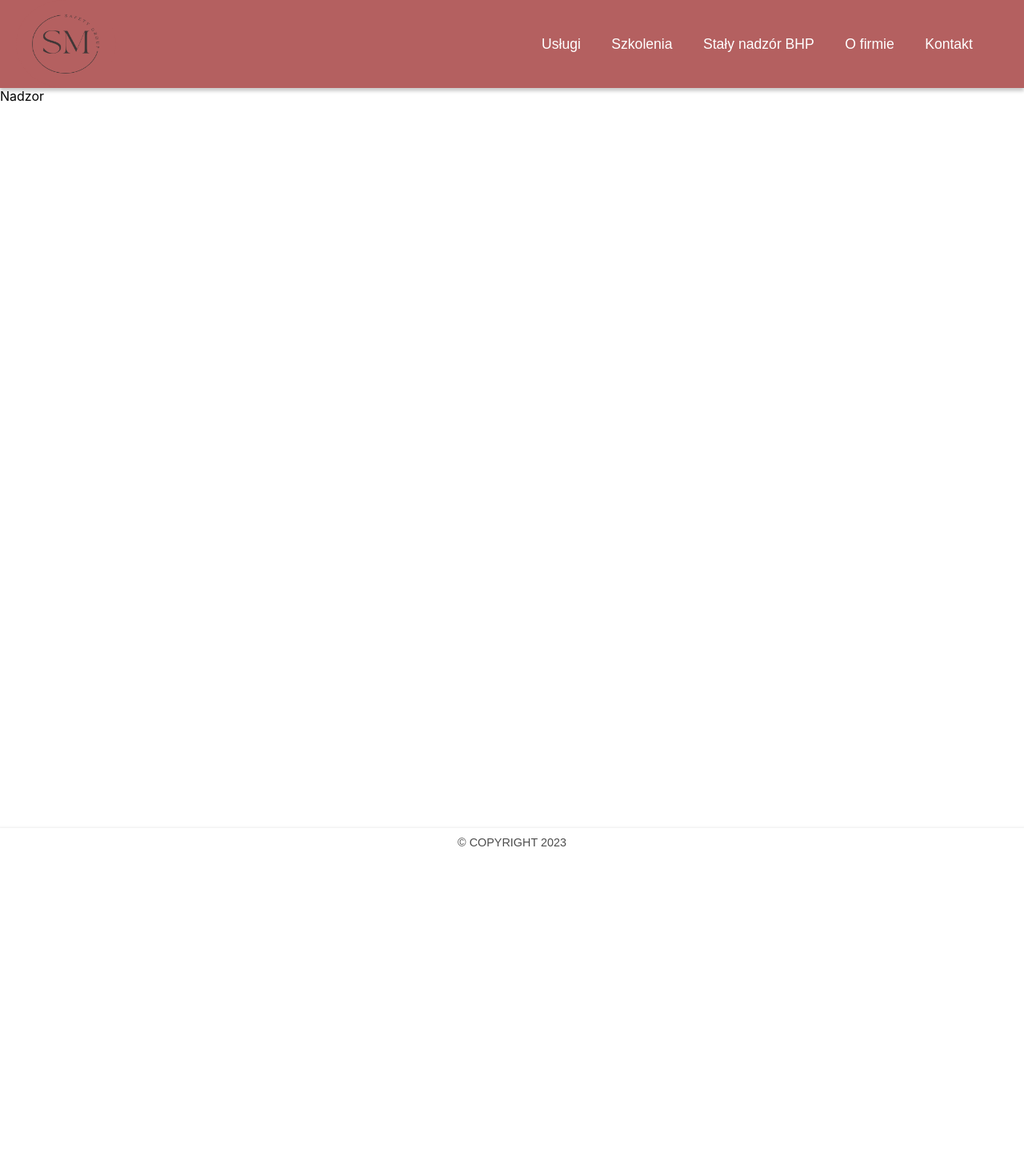
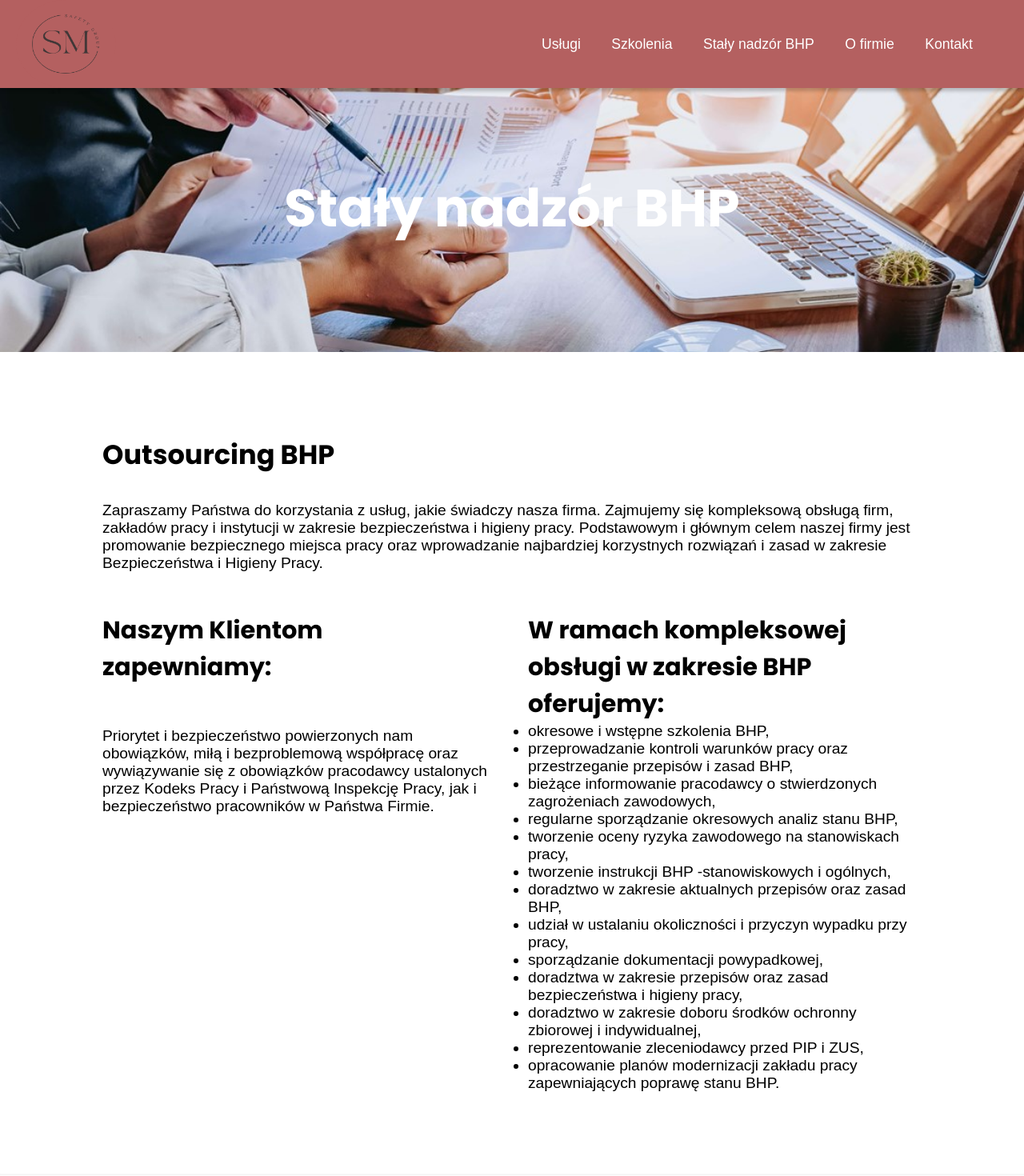
Before and after one commit to sanderhow/EHS_website, a React (Create React App) app: page /nadzor in a window 1280 px wide. Shown: the top 1470 px of the page at 80% size. Before the commit the page ends 1071 px from the top, so only its background shows below. Built offline with nearby package versions, Linux system fonts and the light colour scheme.

Commit message:
Firma.part.

```diff
--- a/public/index.html
+++ b/public/index.html
@@ -25,6 +25,13 @@
     <link rel="preconnect" href="https://fonts.googleapis.com">
     <link rel="preconnect" href="https://fonts.gstatic.com" crossorigin>
     <link href="https://fonts.googleapis.com/css2?family=Alegreya+Sans:wght@700&family=Lora:wght@400;600;700&display=swap" rel="stylesheet">
+    <link rel="preconnect" href="https://fonts.googleapis.com">
+    <link rel="preconnect" href="https://fonts.gstatic.com" crossorigin>
+    <link href="https://fonts.googleapis.com/css2?family=Poppins:wght@200;300;500;600;700&display=swap" rel="stylesheet">
+    <link rel="preconnect" href="https://fonts.googleapis.com">
+    <link rel="preconnect" href="https://fonts.gstatic.com" crossorigin>
+    <link href="https://fonts.googleapis.com/css2?family=Rock+Salt&display=swap" rel="stylesheet">
+
     <script src="https://kit.fontawesome.com/45bc4fadbe.js" crossorigin="anonymous"></script>
     <script defer="defer" src="https://use.fontawesome.com/releases/v5.0.7/js/all.js"></script>
     <!--
--- a/src/Pages/Firma/Firma.jsx
+++ b/src/Pages/Firma/Firma.jsx
@@ -1,7 +1,38 @@
 import React from 'react';
+import * as P from "./partsFirma";
 
 function Firma() {
-  return <div>Firma</div>
-}
+  return (
+  <>
+  <P.CompanyWrapper>
+    {/* <P.CompanyHeader>Wybierz</P.CompanyHeader> */}
+    <P.CompanyHeaderLogo>SM Group</P.CompanyHeaderLogo>
+    <P.CompanyWrapperText>
+      <P.WrapperText>Jesteśmy solidnym partnerem biznesowym
+      nastawionym na długofalowe relacje i współpracę.
+      </P.WrapperText>
+    </P.CompanyWrapperText>
+  </P.CompanyWrapper>
+  <P.CompanyWrapper2>
+    <P.CompanyWrapper2List1>
+      Nasza aktualna wiedza i świeże podejście w branży BHP sprawia że możemy zaproponować profesjonalne i ciekawe szkolenia dla każdej grupy pracowników w bardzo atrakcyjnych i konkurencyjnych cenach. Zapraszamy do zapoznania się z naszą ofertą, którą na pewno uda nam się dostosować do Państwa potrzeb uzależnionych
+      od specyfiki i wielkości firmy i oczekiwań zarówno finansowych jak i wartości dodanych.
+    </P.CompanyWrapper2List1>
+    <P.CompanyWrapper2List2>
+      Podpierając się aktualną wiedzą i doświadczeniami staramy się sprostać oczekiwaniom wszystkich pracodawców, których sukces, bezpieczeństwo i zadowolenie są dla nas najwyższą wartością. Nasza praca to przede wszystkim ciągłe wyznaczanie sobie nowych celów i udoskonalanie wiedzy
+      co pozwoli na osiągnięcie realnego sukcesu i zapewnienie bezpieczeństwa Państwa firmie.
+    </P.CompanyWrapper2List2>
+    <P.CompanyWrapper2List3>
+      Możemy zagwarantować że wszystkie nasze szkolenia znajdują się na najwyższym poziomie merytorycznym co stanowi podstawę i stały fundament jakości przyszłej pracy. Starając się sprostać Państwa oczekiwaniom tworzymy nasze kursy i szkolenia BHP dostosowując je do Państwa indywidualnych oczekiwań i potrzeb. Nasza oferta składa się zarówno z tradycyjnych
+      szkoleń jak i kursów e-learningowych, dzięki którym przeprowadzenie szkolenia staje się prostsze i łatwiejsze.
+    </P.CompanyWrapper2List3>
+    <P.CompanyWrapper2List4>
+      Działamy w pełnej świadomości że dla naszych klientów najważniejsza jest szybkość,
+      profesjonalne podejście oraz cena. Obsługa BHP na najwyższym poziomie razem z starannie przeprowadzonymi szkoleniami zaowocują zwiększoną wydajnością oraz jakością pracy. Przy okazji Państwa jako pracodawców zabezpieczą przed odpowiedzialnością i konsekwencjami ewentualnych wypadków i nieprzyjemnych zdarzeń.
+    </P.CompanyWrapper2List4>
+
+  </P.CompanyWrapper2>
+  </>
+  )}
 
 export default Firma;
--- a/src/Pages/Firma/partsFirma.jsx
+++ b/src/Pages/Firma/partsFirma.jsx
@@ -1,5 +1,46 @@
 import styled from 'styled-components';
 
-export const Wrapper = styled.div`
+export const CompanyWrapper = styled.div`
+    position: relative;
+`
+// export const CompanyHeader = styled.h3`
+//     font-family: 'Poppins', sans-serif;
+//     font-size: 2.1rem;
+//     display: flex;
+//     margin: 3% 10%;
+// `
+
+export const CompanyHeaderLogo = styled.h3`
+    font-family: 'Rock Salt', cursive;
+    font-size: 2.1rem;
+    display: flex;
+    margin: 3% 30% 0 10%;
+`
+
+export const CompanyWrapperText = styled.div`
+    margin-left: 10%;
+`
+
+export const WrapperText = styled.p`
+    font-family: "Alegreya Regular400", sans-serif;
+    font-size: 1.6rem;
+`
+
+export const CompanyWrapper2 = styled.div`
+    font-family: "Alegreya Regular400", sans-serif;
+    font-size: 1.2rem;
+    margin: 0 35% 0 10%;
+`
+
+export const CompanyWrapper2List1 = styled.p`
 
 `
+export const CompanyWrapper2List2 = styled.p`
+
+`
+export const CompanyWrapper2List3 = styled.p`
+
+`
+export const CompanyWrapper2List4 = styled.p`
+
+`
--- a/src/Pages/Nadzor/Nadzor.jsx
+++ b/src/Pages/Nadzor/Nadzor.jsx
@@ -1,7 +1,49 @@
 import React from 'react';
+import * as P from "./partsNadzor";
 
 function Nadzor() {
-  return <div>Nadzor</div>
+  return (
+    <>
+      <P.ParallaxWrapper>
+        <P.ParallaxLayer1/>
+        <P.ParallaxLayer2>
+          <P.ControlHeader>
+          Stały nadzór BHP
+         </P.ControlHeader>
+        </P.ParallaxLayer2>
+      </P.ParallaxWrapper>
+      <P.Outsourcing>
+        <P.OutsourcingHeader>Outsourcing BHP</P.OutsourcingHeader>
+        <P.OutsourcingText>Zapraszamy Państwa do korzystania z usług, jakie świadczy nasza firma. Zajmujemy się kompleksową obsługą firm, zakładów pracy i instytucji w zakresie bezpieczeństwa i higieny pracy. Podstawowym i głównym celem naszej firmy jest promowanie bezpiecznego miejsca pracy oraz wprowadzanie najbardziej korzystnych rozwiązań i zasad w zakresie Bezpieczeństwa i Higieny Pracy.</P.OutsourcingText>
+      </P.Outsourcing>
+
+      <P.WrapperOutsourcingOffer>
+        <P.LeftContainerOutsourcingOffer>
+          <P.LeftContainerHeader>Naszym Klientom zapewniamy:</P.LeftContainerHeader>
+          <P.LeftContainerParagraph>Priorytet i bezpieczeństwo powierzonych nam obowiązków, miłą i bezproblemową współpracę oraz wywiązywanie się z obowiązków pracodawcy ustalonych przez Kodeks Pracy i Państwową Inspekcję Pracy, jak i bezpieczeństwo pracowników w Państwa Firmie.</P.LeftContainerParagraph>
+        </P.LeftContainerOutsourcingOffer>
+        <P.RightContainerOutsourcingOffer>
+
+            <P.RightContainerUndorderedList>
+              W ramach kompleksowej obsługi w zakresie BHP oferujemy:
+              <P.RightContainerList>okresowe i wstępne szkolenia BHP,</P.RightContainerList>
+              <P.RightContainerList>przeprowadzanie kontroli warunków pracy oraz przestrzeganie przepisów i zasad BHP,</P.RightContainerList>
+              <P.RightContainerList>bieżące informowanie pracodawcy o stwierdzonych zagrożeniach zawodowych,</P.RightContainerList>
+              <P.RightContainerList>regularne sporządzanie okresowych analiz stanu BHP,</P.RightContainerList>
+              <P.RightContainerList>tworzenie oceny ryzyka zawodowego na stanowiskach pracy,</P.RightContainerList>
+              <P.RightContainerList>tworzenie instrukcji BHP -stanowiskowych i ogólnych,</P.RightContainerList>
+              <P.RightContainerList>doradztwo w zakresie aktualnych przepisów oraz zasad BHP,</P.RightContainerList>
+              <P.RightContainerList>udział w ustalaniu okoliczności i przyczyn wypadku przy pracy,</P.RightContainerList>
+              <P.RightContainerList>sporządzanie dokumentacji powypadkowej,</P.RightContainerList>
+              <P.RightContainerList>doradztwa w zakresie przepisów oraz zasad bezpieczeństwa i higieny pracy,</P.RightContainerList>
+              <P.RightContainerList>doradztwo w zakresie doboru środków ochronny zbiorowej i indywidualnej,</P.RightContainerList>
+              <P.RightContainerList>reprezentowanie zleceniodawcy przed PIP i ZUS,</P.RightContainerList>
+              <P.RightContainerList>opracowanie planów modernizacji zakładu pracy zapewniających poprawę stanu BHP.</P.RightContainerList>
+            </P.RightContainerUndorderedList>
+        </P.RightContainerOutsourcingOffer>
+      </P.WrapperOutsourcingOffer>
+    </>
+      )
 }
 
 export default Nadzor;
--- a/src/Pages/Nadzor/partsNadzor.jsx
+++ b/src/Pages/Nadzor/partsNadzor.jsx
@@ -1,5 +1,109 @@
 import styled from 'styled-components'
+import { blackColor } from '../../utils/utils'
 
-export const Wrapper = styled.div`
+
+export const ParallaxWrapper = styled.div`
+    height: 400px;
+    /* overflow-x: hidden;
+    overflow-y: auto; */
+    perspective: 1px;
+    position: relative;
+    display: flex;
+    justify-content: center;
+`
+
+export const ParallaxLayer1 = styled.div`
+    position: absolute;
+    width: 100%;
+    min-height: 330px;
+    background-image: url('assets/nadzor.jpg');
+    background-size: cover;
+    background-attachment: fixed;
+    background-position: center;
+    background-repeat: no-repeat;
+`
+
+export const ParallaxLayer2 = styled.div`
+    position: absolute;
+    display: flex;
+    align-items: center;
+    height: 300px;
+`
+
+export const ControlHeader = styled.h3`
+    font-family: 'Poppins', sans-serif;
+    font-size: 4.1rem;
+    position: relative;
+    margin: 0;
+    color: white;
+`
+
+export const Outsourcing = styled.div`
+    position: relative;
+    display: block;
+    margin: 0 10%;
+    `
+export const OutsourcingHeader = styled.h3`
+    font-family: 'Poppins', sans-serif;
+    font-size: 2.1rem;
+
+    `
+export const OutsourcingText = styled.p`
+    font-family: "Alegreya Regular400", sans-serif;
+    font-size: 1.2rem;
+`
+
+export const WrapperOutsourcingOffer = styled.div`
+    height: 700px;
+    position: relative;
+    display: flex;
+    justify-content: center;
+    flex-direction: row;
+    margin: 0 10%;
+    @media screen and (max-width: 700px) {
+      font-size: 0.5rem;
+      display: block;
+      flex-direction: column;
+      justify-content: center;
+      left: 0%;
+    }
+`
+export const LeftContainerOutsourcingOffer = styled.div`
+    width: 50%;
+    margin-right: 40px;
+`
+export const LeftContainerHeader = styled.h3`
+    font-family: 'Poppins', sans-serif;
+    font-size: 1.9rem;
+    height: 114px;
+`
+export const LeftContainerParagraph = styled.p`
+    font-family: "Alegreya Regular400", sans-serif;
+    font-size: 1.2rem;
+`
+
+export const RightContainerOutsourcingOffer = styled.div`
+    width: 50%;
 
 `
+// export const RightContainerHeader = styled.h3`
+//     font-family: 'Poppins', sans-serif;
+//     font-size: 1.9rem;
+//     height: 150px;
+// `
+// export const RightContainerParagraph = styled.p`
+//     font-family: "Alegreya Regular400", sans-serif;
+// `
+
+export const RightContainerUndorderedList = styled.ul`
+    font-family: 'Poppins', sans-serif;
+    font-size: 1.9rem;
+    font-weight: bold;
+    padding-left: 0px;
+`
+
+export const RightContainerList = styled.li`
+    font-family: "Alegreya Regular400", sans-serif;
+    font-size: 1.2rem;
+    font-weight: normal;
+`
--- a/src/Pages/Szkolenia/partsSzkolenia.jsx
+++ b/src/Pages/Szkolenia/partsSzkolenia.jsx
@@ -7,13 +7,20 @@ export const WrapperTrainings = styled.div`
 `
 
 export const TrainingBox = styled.div`
-
+    display: block;
+    @media screen and (max-width: 1200px) {
+      font-size: 0.5rem;
+      display: flex;
+      flex-direction: column;
+      left: 0%;
+    }
 `
 
 export const TrainingOffer = styled.div`
     display: flex;
     justify-content: center;
     padding: 30px 0 20px 0;
+
 `
 export const TrainingParagraph = styled.p`
     font-size: 1.3rem;
--- a/src/partsApp.jsx
+++ b/src/partsApp.jsx
@@ -2,7 +2,7 @@ import styled from 'styled-components'
 import { blackColor } from './utils/utils'
 
 export const AppState = styled.div`
-  min-height: 1000px;
+  min-height: 800px;
 `
 
 export const MainView = styled.div `
```
Also changed, not shown: public/assets/nadzor.jpg (added).
